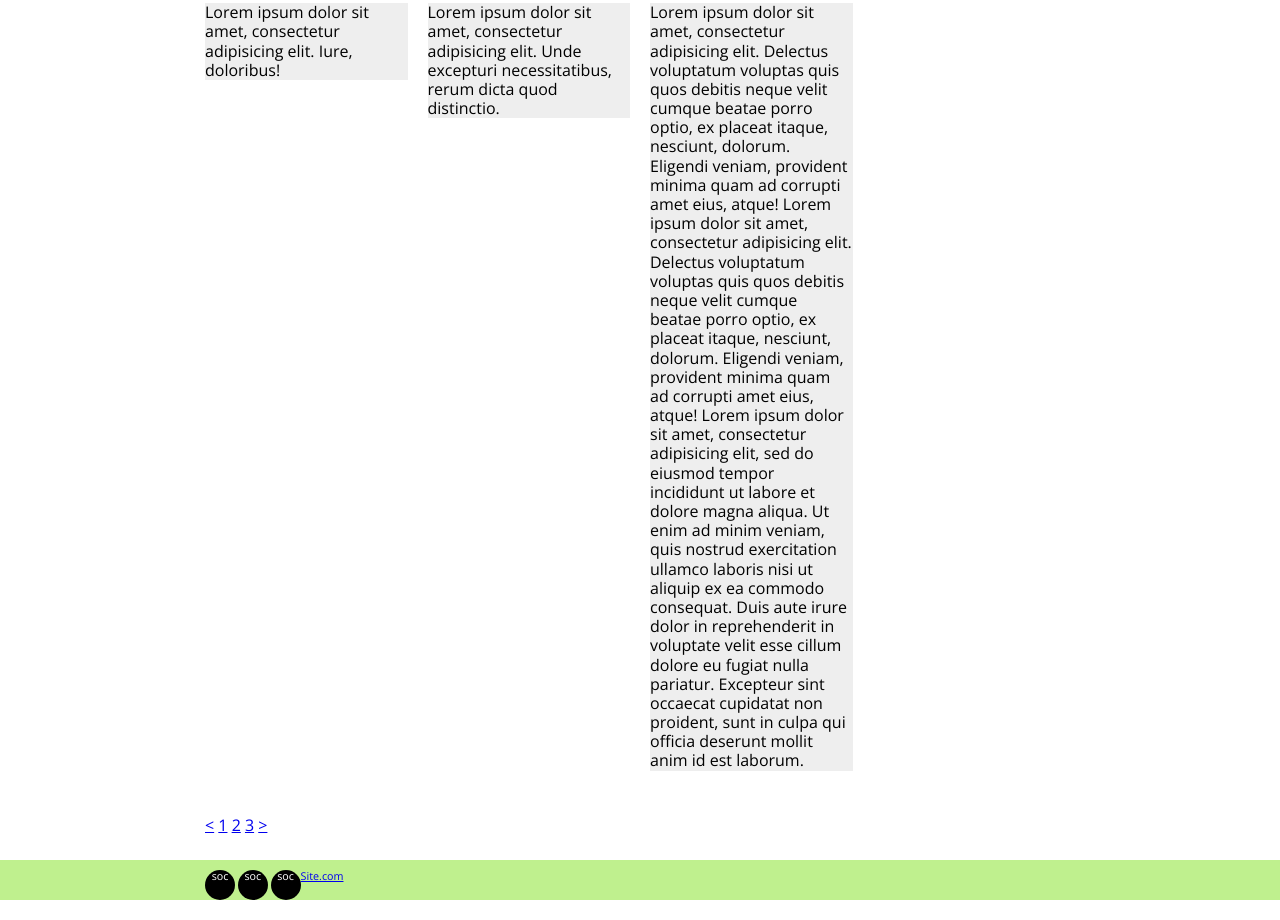
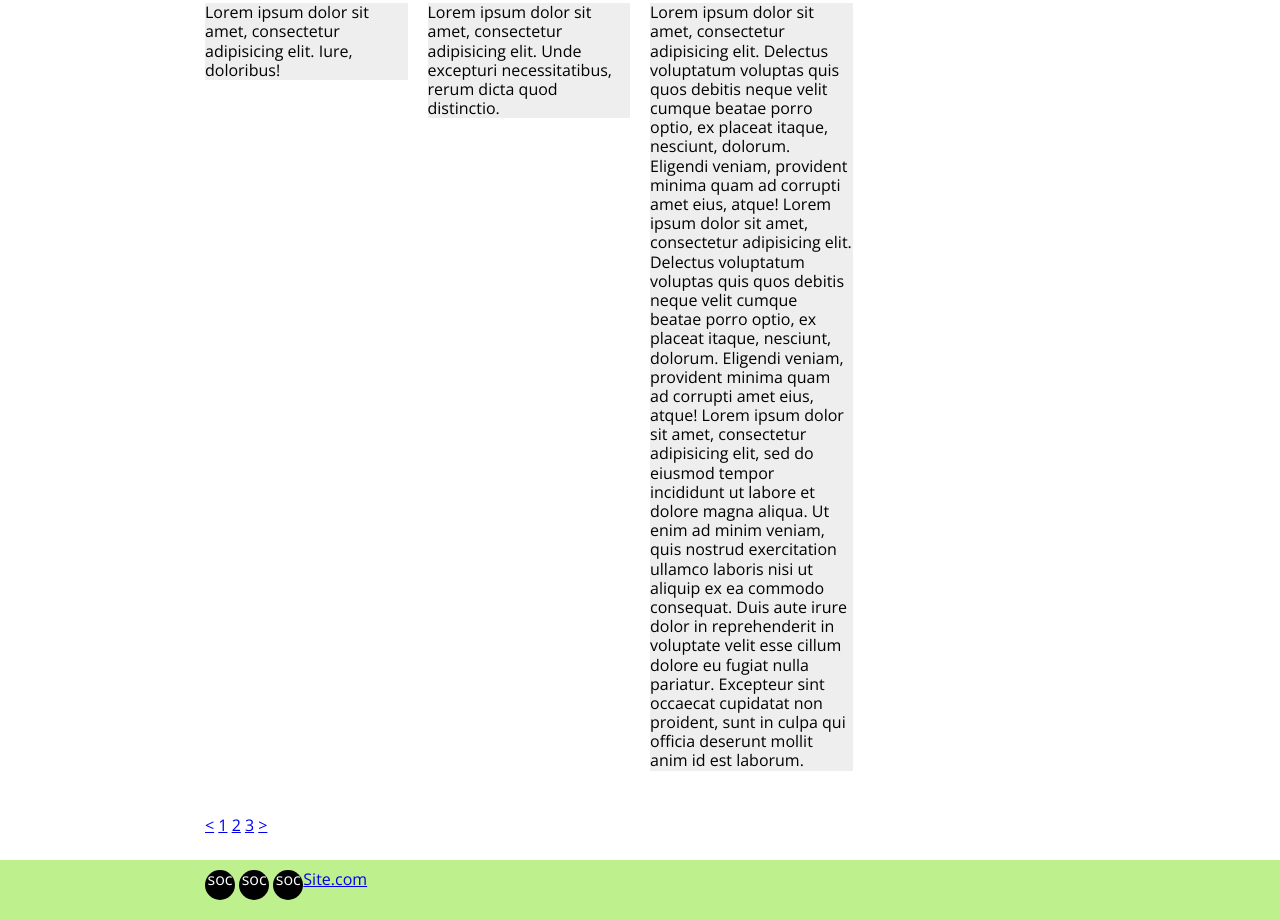
Before and after one commit to iea79/template_sass, a plain HTML site: page index.html in a window 1280 px wide. Shown: the part 1601-2521 px from the top of the page. Drawn offline with nearby package versions, Linux system fonts and the light colour scheme.

Commit message:
правки в подвале

```diff
--- a/css/style.css
+++ b/css/style.css
@@ -431,12 +431,12 @@ template {
   min-height: 100%;
   height: auto !important;
   height: 100%;
-  margin: 0 auto -auto auto; }
+  margin: 0 auto -60px auto; }
 
 /* Middle
  ----------------------------------------------------------------------------- */
 .main__content {
-  padding-bottom: auto; }
+  padding-bottom: 60px; }
 
 .container_center {
   max-width: 900px;
@@ -470,8 +470,9 @@ template {
 /* Footer
  ----------------------------------------------------------------------------- */
 .footer {
+  font-size: 16px;
   position: relative;
-  height: auto;
+  height: 60px;
   background: #BFF08E; }
   .footer .container_center {
     padding-top: 10px;
```
Also changed, not shown: 1 other file.
